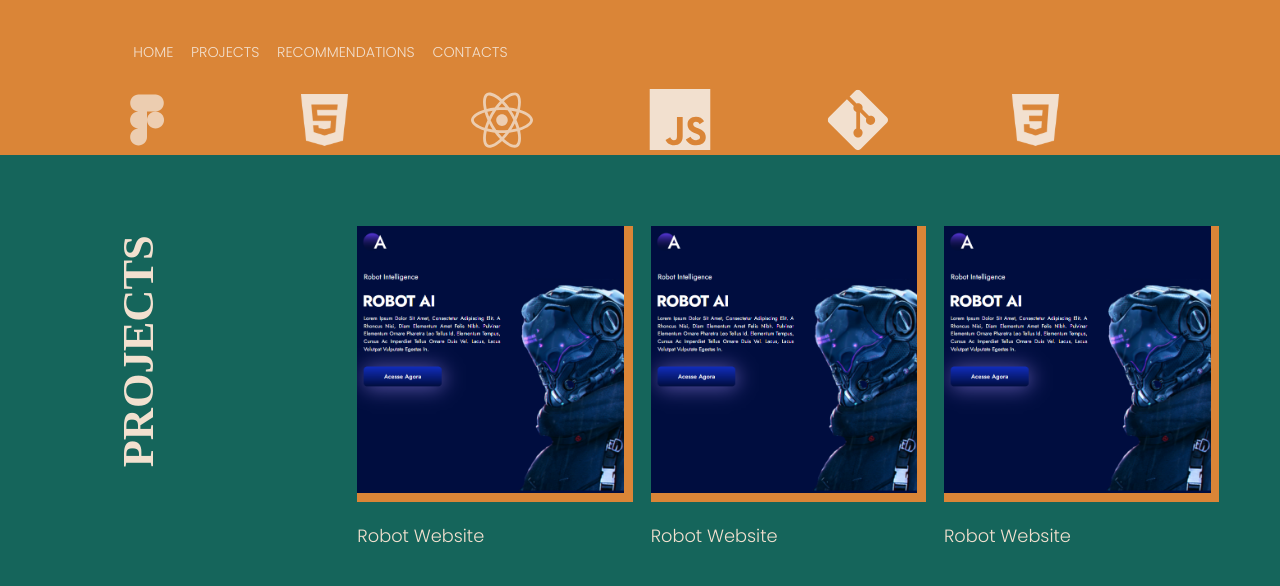
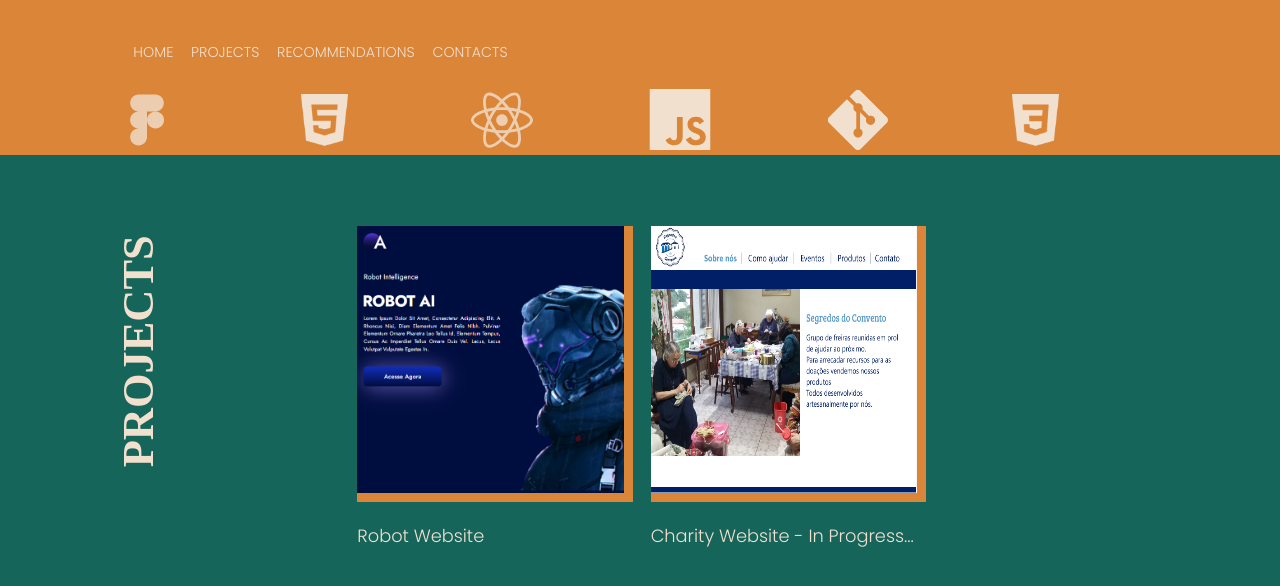
Before and after one commit to viviandemitry/new-portfolio, a React (Create React App) app: page /projects in a window 1280 px wide. Shown: the top 586 px of the page. Built offline with nearby package versions, Linux system fonts and the light colour scheme.

Commit message:
final adjustments

```diff
--- a/src/views/Projects/view.jsx
+++ b/src/views/Projects/view.jsx
@@ -8,6 +8,7 @@ import Javascript from '../../assets/icons/javascript.svg';
 import Git from '../../assets/icons/git.svg';
 import Css from '../../assets/icons/css3.svg';
 import RobotWeb from '../../assets/images/robot-website.PNG';
+import CharityWeb from '../../assets/images/charity-website.PNG';
 
 
 export default function Projects() {
@@ -35,22 +36,22 @@ export default function Projects() {
                 Robot Website
               </Styles.ProjectTitle>
           </Styles.Link>
-          <Styles.Link href="https://robot-blog.vercel.app/" target="_blank">
+          <Styles.Link href="https://convent-website.vercel.app/" target="_blank">
+              <Styles.ProjectImg>
+              <img src={CharityWeb} alt="Charity Website" />
+              </Styles.ProjectImg>
+              <Styles.ProjectTitle>
+              Charity Website - In Progress...
+              </Styles.ProjectTitle>
+          </Styles.Link>
+          {/* <Styles.Link href="" target="_blank">
               <Styles.ProjectImg>
               <img src={RobotWeb} alt="Robot Website" />
               </Styles.ProjectImg>
               <Styles.ProjectTitle>
                 Robot Website
               </Styles.ProjectTitle>
-          </Styles.Link>
-          <Styles.Link href="https://robot-blog.vercel.app/" target="_blank">
-              <Styles.ProjectImg>
-              <img src={RobotWeb} alt="Robot Website" />
-              </Styles.ProjectImg>
-              <Styles.ProjectTitle>
-                Robot Website
-              </Styles.ProjectTitle>
-          </Styles.Link>
+          </Styles.Link> */}
         </Styles.ContainerProjects>
       </Styles.ContainerBottom>
     </Styles.Container>
```
Also changed, not shown: src/assets/images/charity-website.PNG (added).
